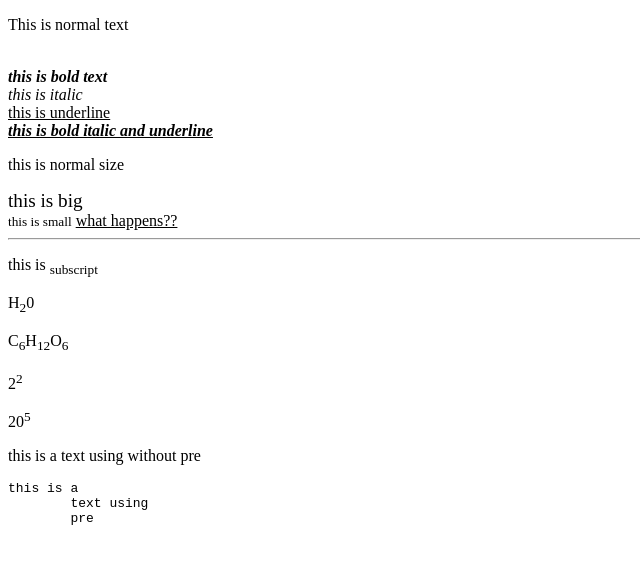
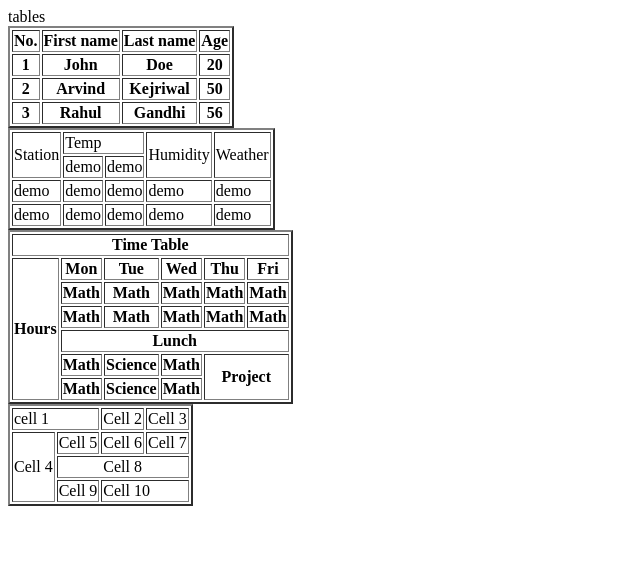
Before and after one commit to CoderMohitt/The-OG-Devs, a plain HTML site: page 04webdev.html in a window 1280 px wide. Shown: the whole page, without its empty margins (0-640 px from the left). Drawn offline with Linux system fonts and the light colour scheme.

Commit message:
Add files via upload

```diff
--- a/04webdev.html
+++ b/04webdev.html
@@ -1,67 +1,136 @@
 <!DOCTYPE html>
 <html lang="en">
 <head>
+    <meta charset="UTF-8">
+    <meta name="viewport" content="width=device-width, initial-scale=1.0">
     <title>Document</title>
 </head>
 <body>
-    <!-- bold italic underline -->
-     <p>This is normal text</p>
+    <!-- tables -->
+     tables
 
-     <br>
+    <table border="2">
+        <tr>
+            <th>No.</th>
+            <th>First name</th>
+            <th>Last name</th>
+            <th>Age</th>
+        </tr>
+        <tr>
+            <th>1</th>
+            <th>John</th>
+            <th>Doe</th>
+            <th>20</th>
+        </tr>
+        <tr>
+            <th>2</th>
+            <th>Arvind</th>
+            <th>Kejriwal</th>
+            <th>50</th>
+        </tr>
+        <tr>
+            <th>3</th>
+            <th>Rahul</th>
+            <th>Gandhi</th>
+            <th>56</th>
+        </tr>
 
-     <b><i>this is bold text</i></b>
+    </table>
 
-     <br>
+    <table border="2">
+        <tr>
+            <td rowspan="2">Station</td>
+            <td colspan="2">Temp</td>
+            <td rowspan="2">Humidity</td>
+            <td rowspan="2">Weather</td>
+        </tr>
+        <tr>
+            <td>demo</td>
+            <td>demo</td>
+        </tr>
+        <tr>
+            <td>demo</td>
+            <td>demo</td>
+            <td>demo</td>
+            <td>demo</td>
+            <td>demo</td>
+        </tr>
+        <tr>
+            <td>demo</td>
+            <td>demo</td>
+            <td>demo</td>
+            <td>demo</td>
+            <td>demo</td>
+        </tr>
+    </table>
 
-     <i>this is italic</i>
+    <table border="2">
+        <tr>
+            <th colspan="6">Time Table</th>
+        </tr>
+        <tr>
+            <th rowspan="6">Hours</th>
+            <th>Mon</th>
+            <th>Tue</th>
+            <th>Wed</th>
+            <th>Thu</th>
+            <th>Fri</th>
+        </tr>
+        <tr>
 
-     <br>
+            <th>Math</th>
+            <th>Math</th>
+            <th>Math</th>
+            <th>Math</th>
+            <th>Math</th>
+        </tr>
+        <tr>
 
-     <u>this is underline</u>
+            <th>Math</th>
+            <th>Math</th>
+            <th>Math</th>
+            <th>Math</th>
+            <th>Math</th>
+        </tr>
+        <tr>
 
-     <br>
+            <th colspan="5">Lunch</th>
+        </tr>
+        <tr>
 
-     <b>
-        <i>
-            <u>this is bold italic and underline</u>
-        </i>
-     </b>
+            <th>Math</th>
+            <th>Science</th>
+            <th>Math</th>
+            <th rowspan="2" colspan="2">Project</th>
+        </tr>
+        <tr>
 
-     <br>
 
-     <p>this is normal size</p>
-     <big>this is big</big>
-     <br>
-     <small>this is small</small>
+            <th>Math</th>
+            <th>Science</th>
+            <th>Math</th>
+        </tr>
+    </table>
 
-     <u>what happens??</u>
-
-     <!-- <p style="font-size: 80px;">this is using css</p> -->
-
-     <!-- horizontal line -->
-     <hr>
-
-     <!-- subscript and superscript -->
-
-     <p>this is <sub>subscript</sub></p>
-     <p>H<sub>2</sub>0</p>
-
-     <p>C<sub>6</sub>H<sub>12</sub>O<sub>6</sub></p>
-
-     <!-- superscript -->
-
-     <p>2<sup>2</sup> </p>
-
-     <p>20<sup>5</sup></p>
-
-     <p>this is a
-        text using
-        without pre
-     </p>
-
-     <pre>this is a
-        text using
-        pre
-     </pre>
+    <table border="2">
+        <tr>
+            <td colspan="2">cell 1</td>
+            <td>Cell 2</td>
+            <td>Cell 3</td>
+        </tr>
+        <tr>
+            <td rowspan="3">Cell 4</td>
+            <td>Cell 5</td>
+            <td>Cell 6</td>
+            <td>Cell 7</td>
+        </tr>
+        <tr>
+            <td colspan="3" style="text-align: center;">Cell 8</td>
+        </tr>
+        <tr>
+            <td>Cell 9</td>
+            <td colspan="2">Cell 10</td>
+        </tr>
+    </table>
 </body>
 </html>
```
Also changed, not shown: jaiMahakal.html (added, +78 -0 lines).
